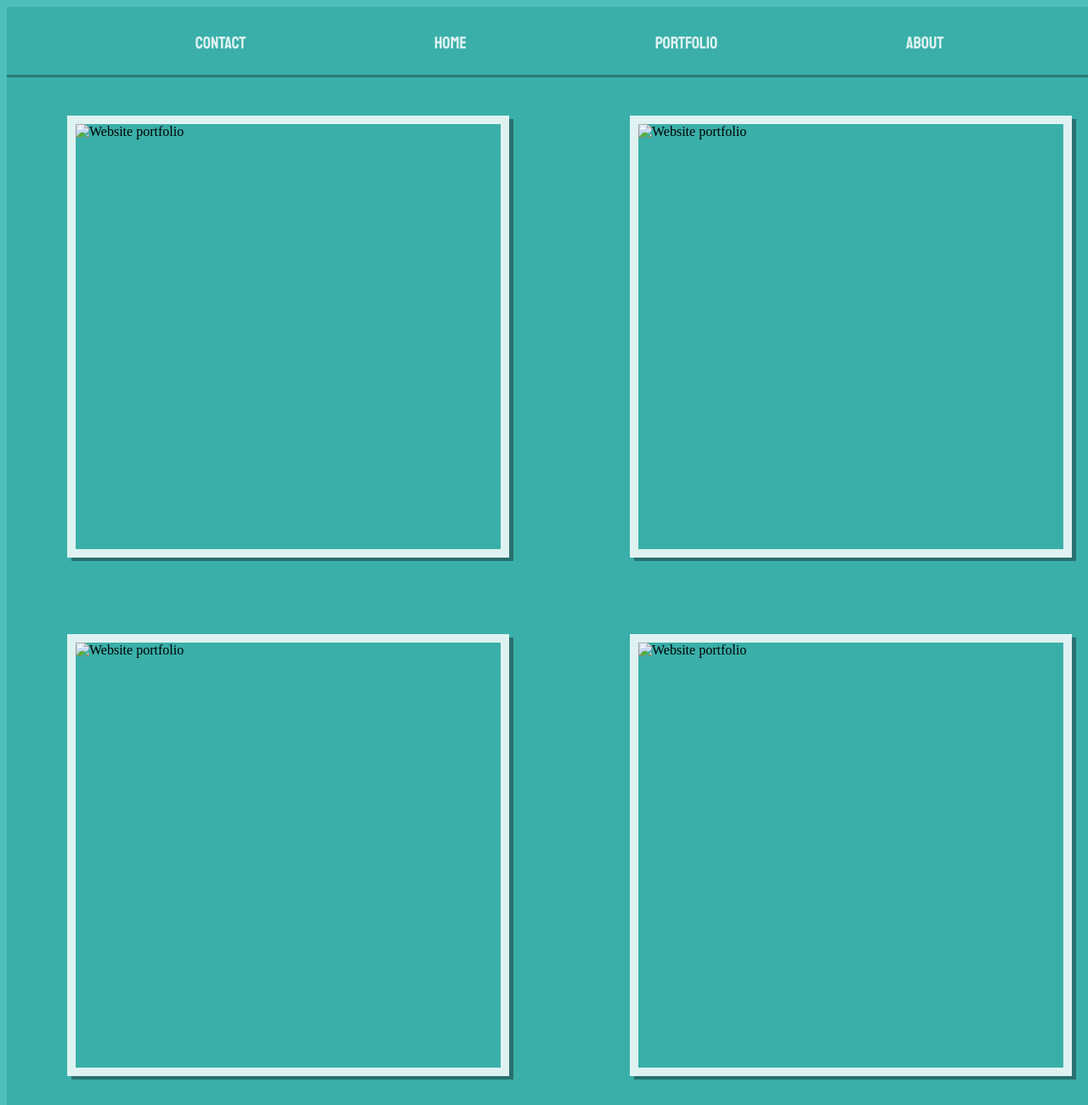
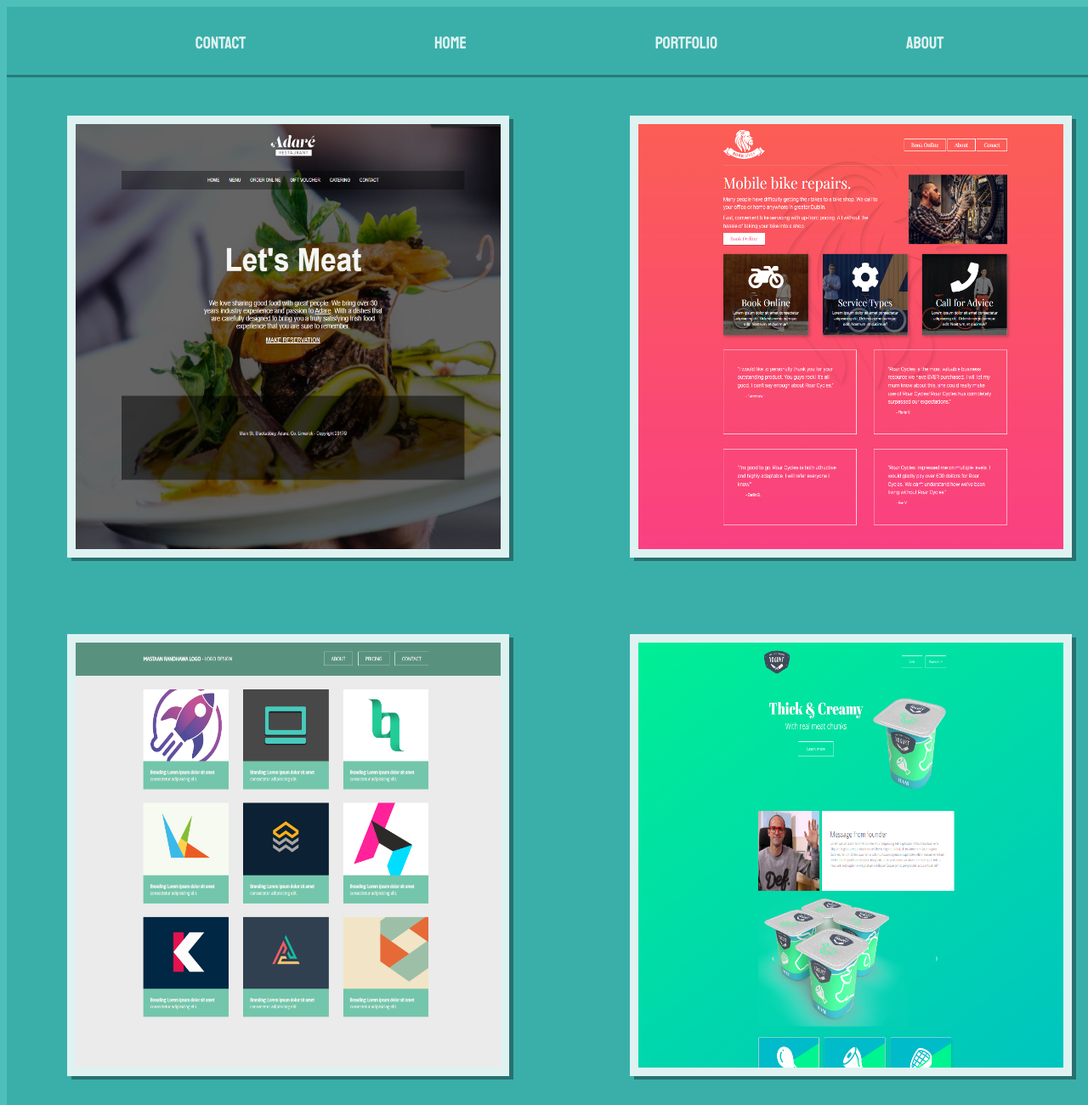
Before and after one commit to mastaanRandhawa/Website-5, a plain HTML site: page portfolio.html in a window 1280 px wide. Shown: the top 1300 px of the page at 85% size. Drawn offline with Linux system fonts and the light colour scheme.

Commit message:
Update portfolio.html

```diff
--- a/portfolio.html
+++ b/portfolio.html
@@ -28,11 +28,11 @@
         <div class="line-between"></div>
         <div class="main-box">
             <div class="box3">
-                <img src="imgs/Adare-Restaurant.png" alt="Website portfolio" height="500" width="500">
-                <img src="imgs/Bike-Repair.png" alt="Website portfolio" height="500" width="500">
-                <img src="imgs/logo.png" alt="Website portfolio" height="500" width="500">
-                <img src="imgs/yogurt.png" alt="Website portfolio" height="500" width="500">
-                <img src="imgs/ferrari-website.png" alt="Website portfolio" height="500" width="500">
+                <img src="Adare-Restaurant.png" alt="Website portfolio" height="500" width="500">
+                <img src="Bike-Repair.png" alt="Website portfolio" height="500" width="500">
+                <img src="logo.png" alt="Website portfolio" height="500" width="500">
+                <img src="yogurt.png" alt="Website portfolio" height="500" width="500">
+                <img src="ferrari-website.png" alt="Website portfolio" height="500" width="500">
             </div>
 
         </div>
```
